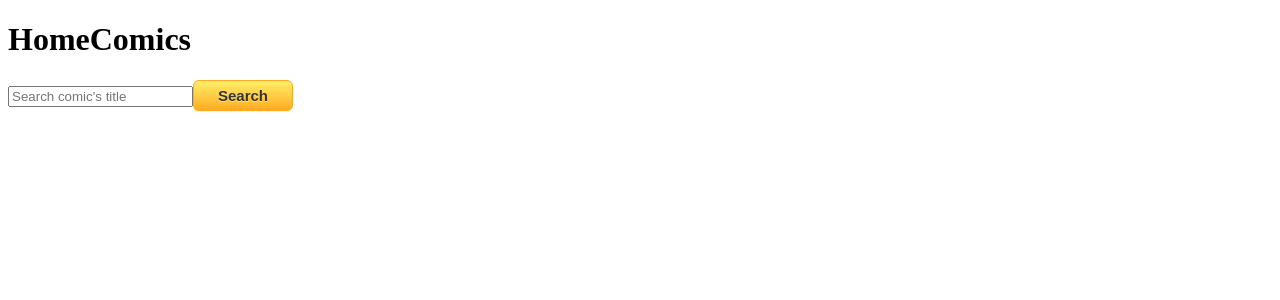
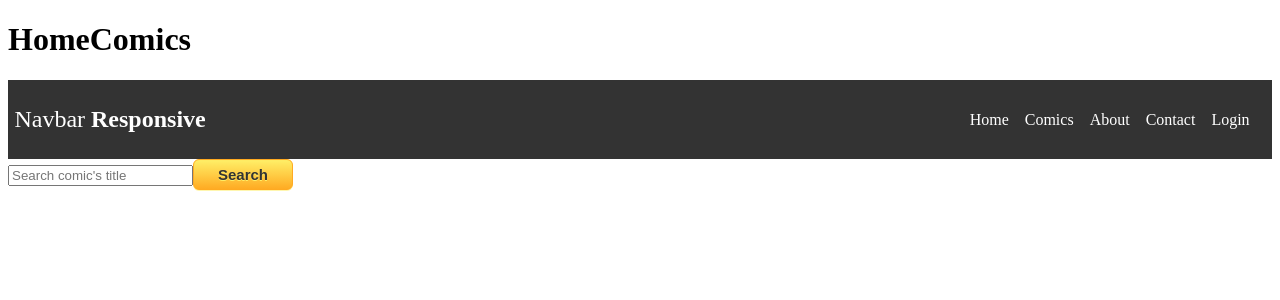
Before and after one commit to milagrosDiezBarrantes/Final-Project, a React (Create React App) app in the folder frontend/: page /homeComics in a window 1280 px wide. Shown: the top 300 px of the page. Built offline with nearby package versions, Linux system fonts and the light colour scheme.

Commit message:
navbar funcional

```diff
--- a/frontend/package.json
+++ b/frontend/package.json
@@ -21,6 +21,8 @@
     "redux": "^4.2.0",
     "redux-devtools-extension": "^2.13.9",
     "redux-thunk": "^2.4.1",
+    "styled": "^1.0.0",
+    "styled-components": "^5.3.5",
     "web-vitals": "^0.2.4"
   },
   "scripts": {
--- a/frontend/src/App.js
+++ b/frontend/src/App.js
@@ -6,10 +6,9 @@ import HomeComics from "./Components/HomeComponent/HomeComic/HomeComics";
 import DetailComic from "./Components/Details/DetailComic/DetailComic"
 import DetailCharacter from "./Components/Details/DetailCharacter/DetailCharacter"
 import Login from "./Components/Login/Login.jsx";
-
 // import Login from "./Components/Login/Login.jsx";
 // import HomeComics from "./Components/HomeComponent/HomeComic/HomeComics";
-
+import NavBar from "./Components/Navbar/Navbar"
 function App() {
   return (
     <div className="App">
@@ -19,6 +18,8 @@ function App() {
           <Route path='/LandingPage' element={<LandingPage />} />
           <Route path='/homeCharacter' element={<HomeCharacter />} />
           <Route path='/homeComics' element={<HomeComics />} />
+          <Route exact path='/' element={<NavBar />} />
+
         </Routes>
       </BrowserRouter>
     </div>
--- a/frontend/src/Components/HomeComponent/HomeComic/HomeComics.jsx
+++ b/frontend/src/Components/HomeComponent/HomeComic/HomeComics.jsx
@@ -1,13 +1,15 @@
 import React from 'react'
-import { SearchBarComics } from '../../SearchBar/SearchBarComics/SearchBarComics'
+import NavBar from '../../Navbar/Navbar.jsx';
+import  SearchBarComics  from '../../SearchBar/SearchBarComics/SearchBarComics'
 
 const HomeComics = () => {
-
 
     return (
         <div>
             <h1>HomeComics</h1>
+            <NavBar />
             <SearchBarComics />
+
             {/* state.map((e)=><div> <Card name=${}  </div>) */}
         </div>
     )
--- /dev/null
+++ b/frontend/src/Components/Navbar/BurguerButton.jsx
@@ -0,0 +1,72 @@
+import React from 'react'
+import styled from 'styled-components'
+
+function BurguerButton(props) {
+  return (
+    <Burguer>
+      <div  onClick={props.handleClick}
+            className={`icon nav-icon-5 ${props.clicked ? 'open' : ''}`}
+      >
+        <span></span>
+        <span></span>
+        <span></span>
+      </div>
+    </Burguer>
+  )
+}
+
+export default BurguerButton
+
+const Burguer = styled.div`
+  /* nav-icon-5 */
+.nav-icon-5{
+  width: 35px;
+  height: 30px;
+  margin: 10px 10px;
+  position: relative;
+  cursor: pointer;
+  display: inline-block;
+}
+.nav-icon-5 span{
+  background-color:#fff;
+  position: absolute;
+  border-radius: 2px;
+  transition: .3s cubic-bezier(.8, .5, .2, 1.4);
+  width:100%;
+  height: 4px;
+  transition-duration: 500ms
+}
+.nav-icon-5 span:nth-child(1){
+  top:0px;
+  left: 0px;
+}
+.nav-icon-5 span:nth-child(2){
+  top:13px;
+  left: 0px;
+  opacity:1;
+}
+.nav-icon-5 span:nth-child(3){
+  bottom:0px;
+  left: 0px;
+}
+.nav-icon-5:not(.open):hover span:nth-child(1){
+  transform: rotate(-3deg) scaleY(1.1);
+}
+.nav-icon-5:not(.open):hover span:nth-child(2){
+  transform: rotate(3deg) scaleY(1.1);
+}
+.nav-icon-5:not(.open):hover span:nth-child(3){
+  transform: rotate(-4deg) scaleY(1.1);
+}
+.nav-icon-5.open span:nth-child(1){
+  transform: rotate(45deg);
+  top: 13px;
+}
+.nav-icon-5.open span:nth-child(2){
+  opacity:0;
+}
+.nav-icon-5.open span:nth-child(3){
+  transform: rotate(-45deg);
+  top: 13px;
+}
+`
--- a/frontend/src/Components/Navbar/Navbar.jsx
+++ b/frontend/src/Components/Navbar/Navbar.jsx
@@ -0,0 +1,117 @@
+import React, { useState }from "react";
+import styled from 'styled-components';
+import BurguerButton from './BurguerButton.jsx';
+
+export default function Navbar() {
+
+  const [clicked, setClicked] = useState(false)
+  const handleClick = () => {
+    //cuando esta true lo pasa a false y vice versa
+    setClicked(!clicked)
+  }
+  return (
+    <>
+      <NavContainer>
+        <h2>Navbar <span>Responsive</span></h2>
+        <div className={`links ${clicked ? 'active' : ''}`}>
+          <a onClick={handleClick} href="#h">Home</a>
+          <a onClick={handleClick} href="#h">Comics</a>
+          <a onClick={handleClick} href="#h">About</a>
+          <a onClick={handleClick} href="#h">Contact</a>
+          <a onClick={handleClick} href="#h">Login</a>
+        </div>
+        <div className='burguer'>
+          <BurguerButton clicked={clicked} handleClick={handleClick} />
+        </div>
+        <BgDiv className={`initial ${clicked ? ' active' : ''}`}></BgDiv>
+      </NavContainer>
+    </>
+  )
+}
+
+
+
+const NavContainer = styled.nav`
+  h2{
+    color: white;
+    font-weight: 400;
+    span{
+      font-weight: bold;
+    }
+  }
+  padding: .4rem;
+  background-color: #333;
+  display: flex;
+  align-items: center;
+  justify-content: space-between;
+  a{
+    color: white;
+    text-decoration: none;
+    margin-right: 1rem;
+  }
+  .links{
+    position: absolute;
+    top: -700px;
+    left: -2000px;
+    right: 0;
+    margin-left: auto;
+    margin-right: auto;
+    text-align: center;
+    transition: all .5s ease;
+    a{
+      color: white;
+      font-size: 2rem;
+      display: block;
+    }
+    @media(min-width: 768px){
+      position: initial;
+      margin: 0;
+      a{
+        font-size: 1rem;
+        color: white;
+        display: inline;
+      }
+      display: block;
+    }
+  }
+  .links.active{
+    width: 100%;
+    display: block;
+    position: absolute;
+    margin-left: auto;
+    margin-right: auto;
+    top: 30%;
+    left: 0;
+    right: 0;
+    text-align: center;
+    a{
+      font-size: 2rem;
+      margin-top: 1rem;
+      color: white;
+    }
+  }
+  .burguer{
+    @media(min-width: 768px){
+      display: none;
+    }
+  }
+`
+
+const BgDiv = styled.div`
+  background-color: #222;
+  position: absolute;
+  top: -1000px;
+  left: -1000px;
+  width: 100%;
+  height: 100%;
+  z-index: -1;
+  transition: all .6s ease ;
+
+  &.active{
+    border-radius: 0 0 80% 0;
+    top: 0;
+    left: 0;
+    width: 100%;
+    height: 100%;
+  }
+`
--- a/frontend/src/Components/SearchBar/SearchBarComics/SearchBarComics.jsx
+++ b/frontend/src/Components/SearchBar/SearchBarComics/SearchBarComics.jsx
@@ -2,7 +2,8 @@ import React, { useState } from 'react';
 import { useDispatch } from 'react-redux';
 import { getComicsByTitle } from '../../../Redux/Actions/actions';
 
-export const SearchBarComics = () => {
+export default function SearchBarComics () {
+
     const dispatch = useDispatch();
     const [title, setTitle] = useState('');
 
--- a/frontend/src/Redux/Actions/actions.js
+++ b/frontend/src/Redux/Actions/actions.js
@@ -45,7 +45,7 @@ export function getCharacterByName(name){ //obten personajes por nombre
         }
         catch (error) {
             console.log(error)
-            alert('Name not found', err)
+            alert('Name not found', error)
         }
     }
 }
```
Also changed, not shown: 1 other file (tests, documents, lock files or other folders).
